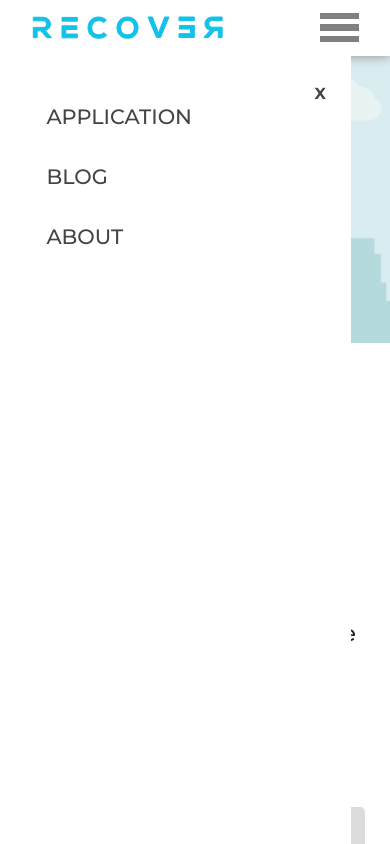
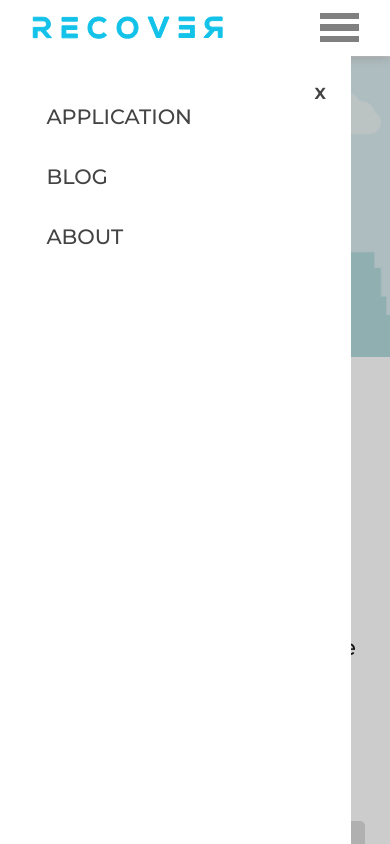
Before and after one commit to n1c01a5/recover-website, a Next.js app: page /blog in a window 390 px wide. Both pictures are taken after a click on the element 336 px from the left and 28 px from the top of the page. Shown: the top 844 px of the page. Built offline with nearby package versions, Linux system fonts and the light colour scheme.

Commit message:
added an overlay to be displayed when the sidebar is open

```diff
--- a/components/blog/Blogs.js
+++ b/components/blog/Blogs.js
@@ -18,7 +18,7 @@ export const Blogs = ({ posts }) => {
   const nonFeaturedBlogs = getNonFeaturedBlogs(posts)
 
   const nonFeaturedBlogTiles = nonFeaturedBlogs.map((post) => (
-    <BlogTile post={post} />
+    <BlogTile key={post.slug} post={post} />
   ))
 
   const blogTilesWithDivider = () => insertDivider(nonFeaturedBlogTiles)
--- a/components/elements/Header.js
+++ b/components/elements/Header.js
@@ -5,12 +5,17 @@ import Button from './button'
 
 import styles from '../../styles/elements/Header.module.scss'
 
-const Header = ({ isTop }) => {
+const Header = ({ isTop, setShowOverlay }) => {
   const [showSidebar, setShowSidebar] = useState(false)
+
+  const handleClick = () => {
+    setShowOverlay(!showSidebar)
+    setShowSidebar(!showSidebar)
+  }
 
   const ToggleButton = () => {
     return (
-      <div className={styles.Menu} onClick={() => setShowSidebar(!showSidebar)}>
+      <div className={styles.Menu} onClick={handleClick}>
         <HamburgerMenu />
       </div>
     )
@@ -65,10 +70,7 @@ const Header = ({ isTop }) => {
       </div>
       <ToggleButton />
       <div className={`${styles.sidebar} ${showSidebar ? styles.open : ''}`}>
-        <div
-          className={styles.crossButton}
-          onClick={() => setShowSidebar(!showSidebar)}
-        >
+        <div className={styles.crossButton} onClick={handleClick}>
           X
         </div>
         <div className={styles.linkContainer}>
--- a/components/layout.js
+++ b/components/layout.js
@@ -25,16 +25,20 @@ function Scroll({ setTop, isTop }) {
 
 const Layout = ({ children, noRightButton }) => {
   const [isTop, setTop] = useState(true)
+  const [showOverlay, setShowOverlay] = useState(false)
 
   Scroll({ setTop, isTop })
 
   return (
     <>
       <nav suppressHydrationWarning>
-        <Header isTop={isTop} />
+        <Header isTop={isTop} setShowOverlay={setShowOverlay} />
       </nav>
       <main role="main">
-        <div className={styles.bodyContainer}>{children}</div>
+        <div className={styles.container}>
+          {showOverlay ? <div className={styles.overlay} /> : null}
+          <div className={styles.bodyContainer}>{children}</div>
+        </div>
       </main>
       <Footer />
     </>
--- a/styles/blogs/BlogIndex.module.scss
+++ b/styles/blogs/BlogIndex.module.scss
@@ -14,7 +14,7 @@
 }
 @media screen and (max-width: 720px) {
   .hero {
-    margin-top: -77px;
+    margin-top: -93px;
     background-size: cover;
     height: 300px;
     .heroOverlay {
--- a/styles/elements/Header.module.scss
+++ b/styles/elements/Header.module.scss
@@ -87,7 +87,7 @@
       height: 100%;
       width: 0;
       position: fixed;
-      z-index: 1;
+      z-index: 2;
       top: 55px;
       left: 0;
       background-color: #fff;
--- a/styles/elements/Layout.module.scss
+++ b/styles/elements/Layout.module.scss
@@ -1,9 +1,28 @@
-.bodyContainer {
-  padding-top: 120px;
-}
-@media screen and (max-width: 720px) {
+.container {
+  .overlay {
+    width: 100%;
+  }
   .bodyContainer {
     padding-top: 120px;
-    width: 100%;
   }
 }
+
+@media screen and (max-width: 720px) {
+  .container {
+    .overlay {
+      position: fixed;
+      width: 100%;
+      height: 100%;
+      top: 55px;
+      left: 0;
+      right: 0;
+      bottom: 0;
+      z-index: 1;
+      background-color: rgba(0, 0, 0, 0.2);
+    }
+    .bodyContainer {
+      padding-top: 150px;
+      width: 100%;
+    }
+  }
+}
```
